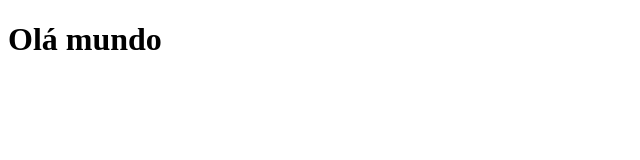
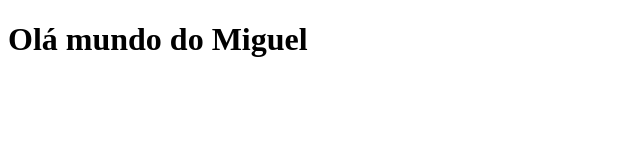
Before and after one commit to miguel-vr/teste-vscode, a plain HTML site: page index.html in a window 1280 px wide. Shown: the whole page, without its empty margins (0-640 px from the left). Drawn offline with Linux system fonts and the light colour scheme.

Commit message:
Update index.html

```diff
--- a/index.html
+++ b/index.html
@@ -7,6 +7,6 @@
 		<title>Document</title>
 	</head>
 	<body>
-		<h1>Olá mundo</h1>
+		<h1>Olá mundo do Miguel</h1>
 	</body>
 </html>
```
